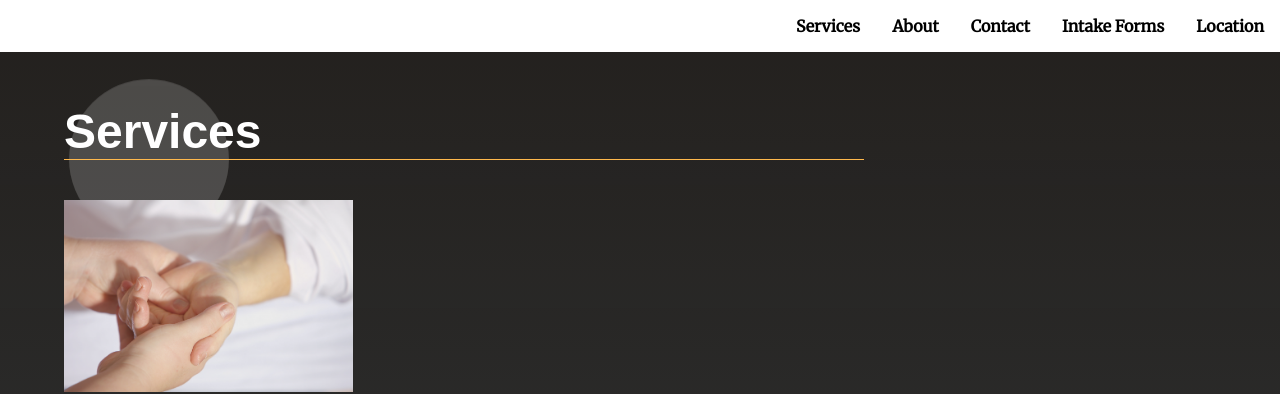
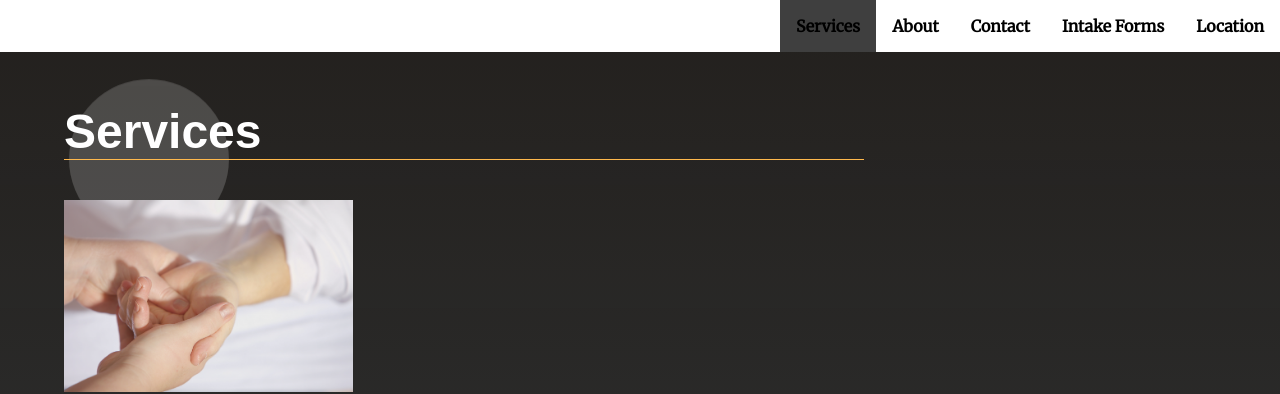
Before and after one commit to dreasle/Massage-Website, a plain HTML site: page index.html in a window 1280 px wide. Both pictures are taken after a click on the link "Services". Shown: the part 704-1098 px from the top of the page. Drawn offline with Linux system fonts and the light colour scheme.

Commit message:
Change highlight of navbar links when section active state changes. Clear highlight when screen scrolled to top.

```diff
--- a/css/styles.css
+++ b/css/styles.css
@@ -300,15 +300,12 @@ section:nth-of-type(3n + 1) .landing__container::after {
 /* ---- Theme State Rules ---- */
 
 /* Navbar Active Styles */
-/* li.li-active-state {
-    background: #333;
+/* .navbar__menu .menu__link:hover { */
+li.li-active-state a {
+    background: #3f3f3f;
+    color: var(--font-color-main);
     transition: ease 0.3s all;
-
 }
-
-li.li-active-state a {
-    color: var(--font-color-main);
-} */
 
 
 
--- a/js/app.js
+++ b/js/app.js
@@ -18,10 +18,8 @@ for (var section of sections) {
 function checkForActiveSection() {
     const sects = document.querySelectorAll('section');
     let currentActiveSect = document.querySelector('.your-active-class');
-    // console.log(currentActiveSect);
     for (var sect of sections) {
         if (isTopOfElementNearTopOfViewport(sect)) {
-            // console.log('near top');
             if (currentActiveSect !== sect) {
                 console.log('--------NEW STATE-------');
                 newState = true;
@@ -34,28 +32,25 @@ function checkForActiveSection() {
 // Set new active class and deactiveate old one
 function setNewActiveClass(sect) {
     // Remove current active class if changed
-    console.log(newState);
     if (newState) {
-        console.log('in new state');
         // Toggle section state
-        console.log(document.querySelector('.your-active-class'));
         document.querySelector('.your-active-class').classList.toggle('your-active-class');
 
         // Toggle menu state
-        console.log(document.querySelector('.li-active-state'));
-        if (document.querySelector('li-active-state')) {
-            document.querySelector('li-active-state').classList.toggle('li-active-state');
+        console.log('old li', document.querySelector('.li-active-state'));
+        if (document.querySelector('.li-active-state')) {
+            document.querySelector('.li-active-state').classList.toggle('li-active-state');
         }
         // Set new active class
         sect.classList.toggle('your-active-class');
 
         // Update nav bar
-        console.log(sect);
         if(sect.id === 'main-section') {
             // Clear navLi active class
-        } else {
+            } else {
             // Update active section link
             let navLi = document.getElementById(`nav-li-${sect.id}`);
+            console.log(navLi);
             navLi.classList.toggle('li-active-state');
         }
         newState = false;
@@ -72,14 +67,11 @@ function isTopOfElementNearTopOfViewport(el) {
 
 // This function sets the active class to the correct section and scrolls to it.
 function scrollToActive(e) {
-    console.log('scroll to', e);
     e.preventDefault();
 
     // Set active class
     let sectId = e.target.href.split('#')[1];
-    console.log(sectId);
     newState = true;
-    // console.log(document.getElementById(sectId));
     setNewActiveClass(document.getElementById(sectId));
 
     // Scroll to active section
@@ -119,7 +111,10 @@ window.onscroll = function() {
         document.querySelector('.your-active-class').classList.toggle('your-active-class');
         // Toggle on main section as active
         document.querySelector('#main-section').classList.toggle('your-active-class');
-
+        // Reset navBar
+        if(document.querySelector('.li-active-state')) {
+            document.querySelector('.li-active-state').classList.toggle('li-active-state');
+        }
     }
 };
 
```
Also changed, not shown: 1 other file.
